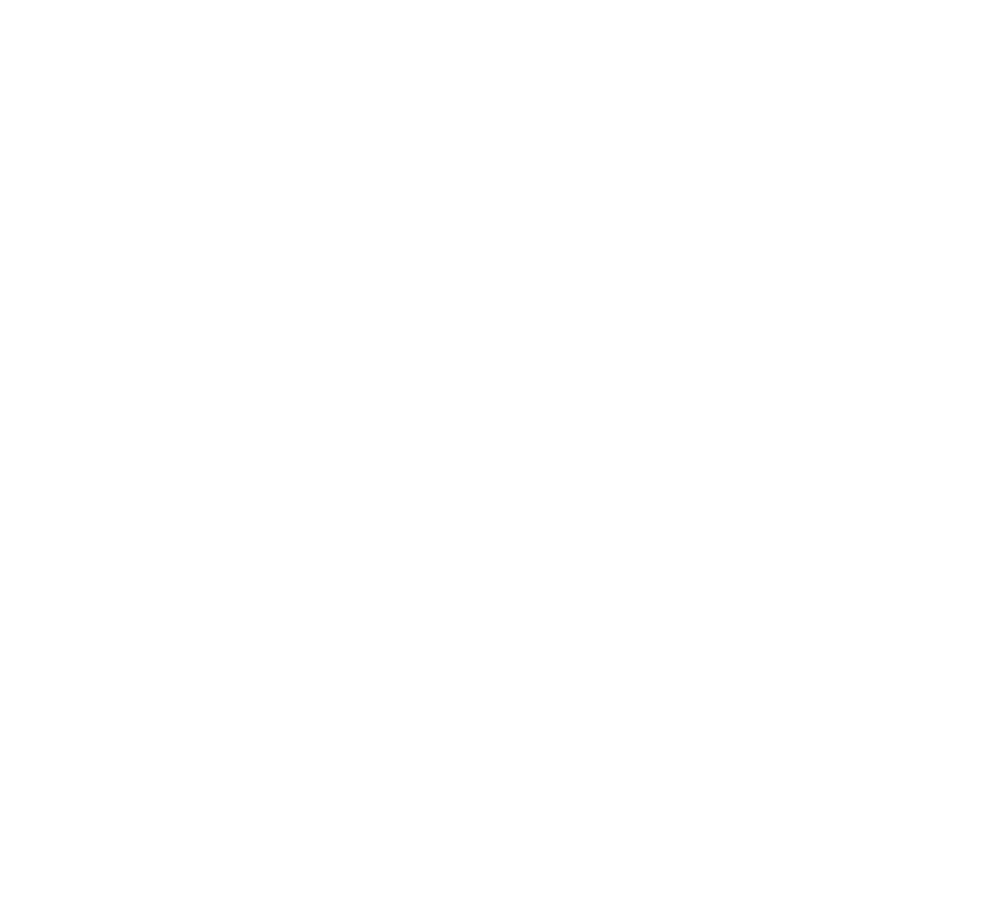
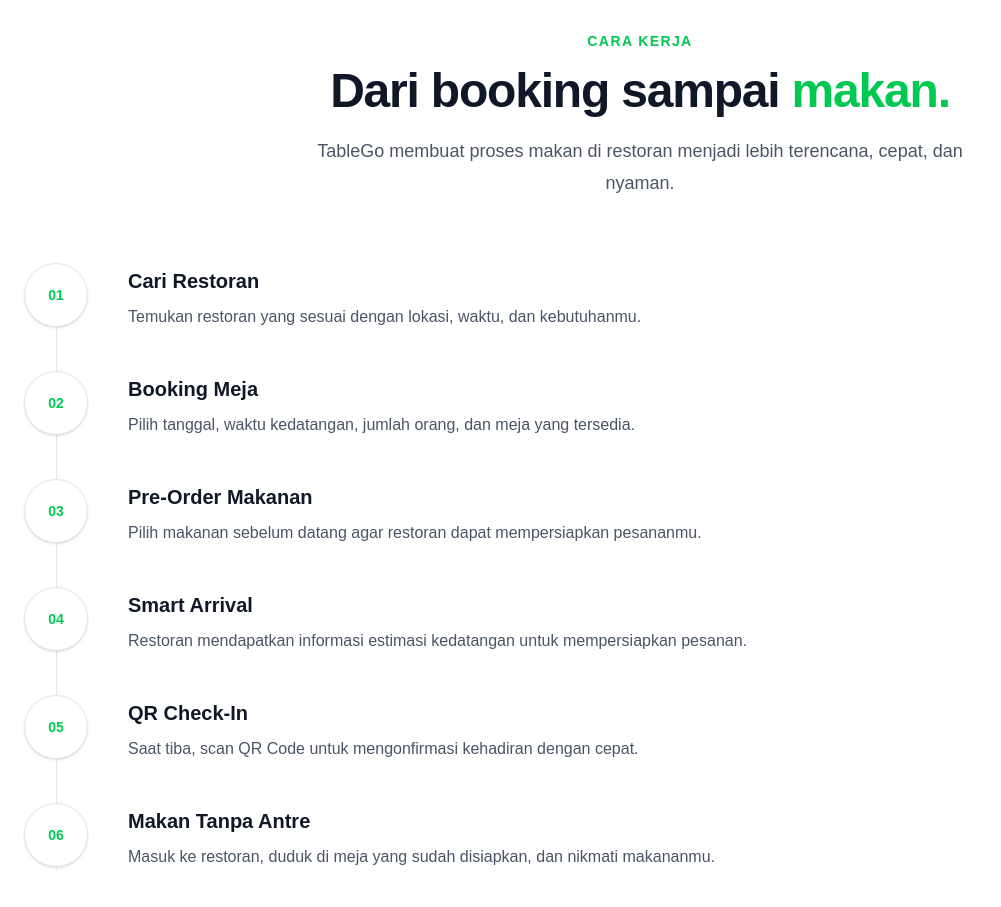
Before and after one commit to Fla5k/tablego, a Next.js app: page / in a window 1280 px wide. Shown: the part 1780-2687 px from the top of the page, without its empty margins (0-1001 px from the left). Before the commit the page ends 1715 px from the top, so only its background shows below. Built offline with nearby package versions, Linux system fonts and the light colour scheme.

Commit message:
feat: add how it works section

```diff
--- a/app/page.tsx
+++ b/app/page.tsx
@@ -1,5 +1,6 @@
 import Navbar from "@/components/layout/Navbar";
 import Features from "@/components/home/Features";
+import HowItWorks from "@/components/home/HowItWorks";
 
 export default function Home() {
   return (
@@ -44,6 +45,7 @@
 
       {/* Features */}
       <Features />
+      <HowItWorks />
     </main>
   );
 }
--- /dev/null
+++ b/components/home/HowItWorks.tsx
@@ -0,0 +1,97 @@
+const steps = [
+  {
+    number: "01",
+    title: "Cari Restoran",
+    description:
+      "Temukan restoran yang sesuai dengan lokasi, waktu, dan kebutuhanmu.",
+  },
+  {
+    number: "02",
+    title: "Booking Meja",
+    description:
+      "Pilih tanggal, waktu kedatangan, jumlah orang, dan meja yang tersedia.",
+  },
+  {
+    number: "03",
+    title: "Pre-Order Makanan",
+    description:
+      "Pilih makanan sebelum datang agar restoran dapat mempersiapkan pesananmu.",
+  },
+  {
+    number: "04",
+    title: "Smart Arrival",
+    description:
+      "Restoran mendapatkan informasi estimasi kedatangan untuk mempersiapkan pesanan.",
+  },
+  {
+    number: "05",
+    title: "QR Check-In",
+    description:
+      "Saat tiba, scan QR Code untuk mengonfirmasi kehadiran dengan cepat.",
+  },
+  {
+    number: "06",
+    title: "Makan Tanpa Antre",
+    description:
+      "Masuk ke restoran, duduk di meja yang sudah disiapkan, dan nikmati makananmu.",
+  },
+];
+
+export default function HowItWorks() {
+  return (
+    <section
+      id="how-it-works"
+      className="bg-white px-6 py-24"
+    >
+      <div className="mx-auto max-w-7xl">
+        {/* Heading */}
+        <div className="mx-auto max-w-2xl text-center">
+          <p className="text-sm font-semibold uppercase tracking-widest text-green-500">
+            Cara Kerja
+          </p>
+
+          <h2 className="mt-4 text-4xl font-bold tracking-tight text-gray-900 md:text-5xl">
+            Dari booking sampai
+            <span className="text-green-500"> makan.</span>
+          </h2>
+
+          <p className="mt-5 text-lg leading-8 text-gray-600">
+            TableGo membuat proses makan di restoran menjadi lebih terencana,
+            cepat, dan nyaman.
+          </p>
+        </div>
+
+        {/* Steps */}
+        <div className="relative mt-16">
+          {/* Connecting line */}
+          <div className="absolute left-8 top-0 hidden h-full w-px bg-gray-200 md:block" />
+
+          <div className="space-y-10">
+            {steps.map((step) => (
+              <div
+                key={step.number}
+                className="relative flex gap-6 md:gap-10"
+              >
+                {/* Number */}
+                <div className="relative z-10 flex h-16 w-16 shrink-0 items-center justify-center rounded-full border border-gray-200 bg-white text-sm font-bold text-green-500 shadow-sm">
+                  {step.number}
+                </div>
+
+                {/* Content */}
+                <div className="pt-1">
+                  <h3 className="text-xl font-semibold text-gray-900">
+                    {step.title}
+                  </h3>
+
+                  <p className="mt-2 max-w-2xl leading-7 text-gray-600">
+                    {step.description}
+                  </p>
+                </div>
+              </div>
+            ))}
+          </div>
+        </div>
+      </div>
+    </section>
+  );
+}
```
